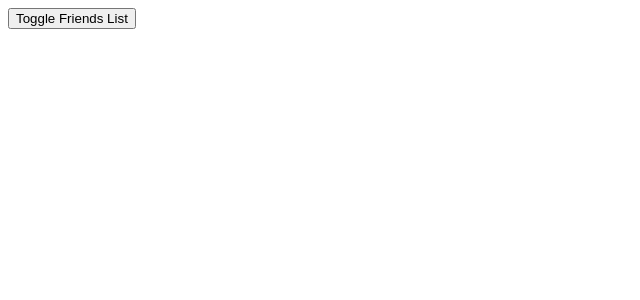
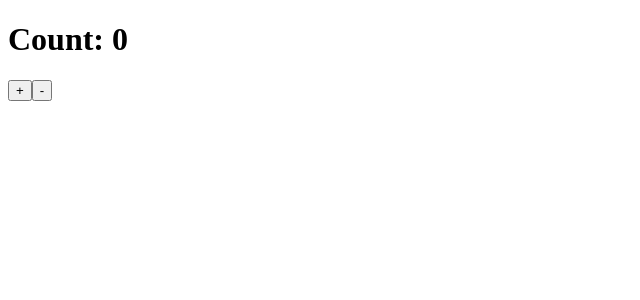
Before and after one commit to suyogghate/VueJS, a Vue app in the folder vue-composition-api/: page / in a window 1280 px wide. Shown: the top 300 px of the page, without its empty margins (0-640 px from the left). Built offline with nearby package versions, Linux system fonts and the light colour scheme.

Commit message:
counter component reusablity

```diff
--- a/vue-composition-api/src/App.vue
+++ b/vue-composition-api/src/App.vue
@@ -71,7 +71,9 @@
 
   <!-- <RefComponent />  -->
 
-  <ToggleFriends />
+  <!-- <ToggleFriends /> -->
+
+  <CounterComponent />
 </template>
 
 <script setup>
@@ -103,7 +105,8 @@
 // import BasicRef from './components/BasicRef.vue';
 // import FunctionRef from './components/FunctionRef.vue';
 // import RefComponent from './components/RefComponent.vue';
-import ToggleFriends from './components/ToggleFriends.vue';
+// import ToggleFriends from './components/ToggleFriends.vue';
+import CounterComponent from './components/CounterComponent.vue';
 
 
 // import StaticPropsComponent from './components/StaticPropsComponent.vue';
```
